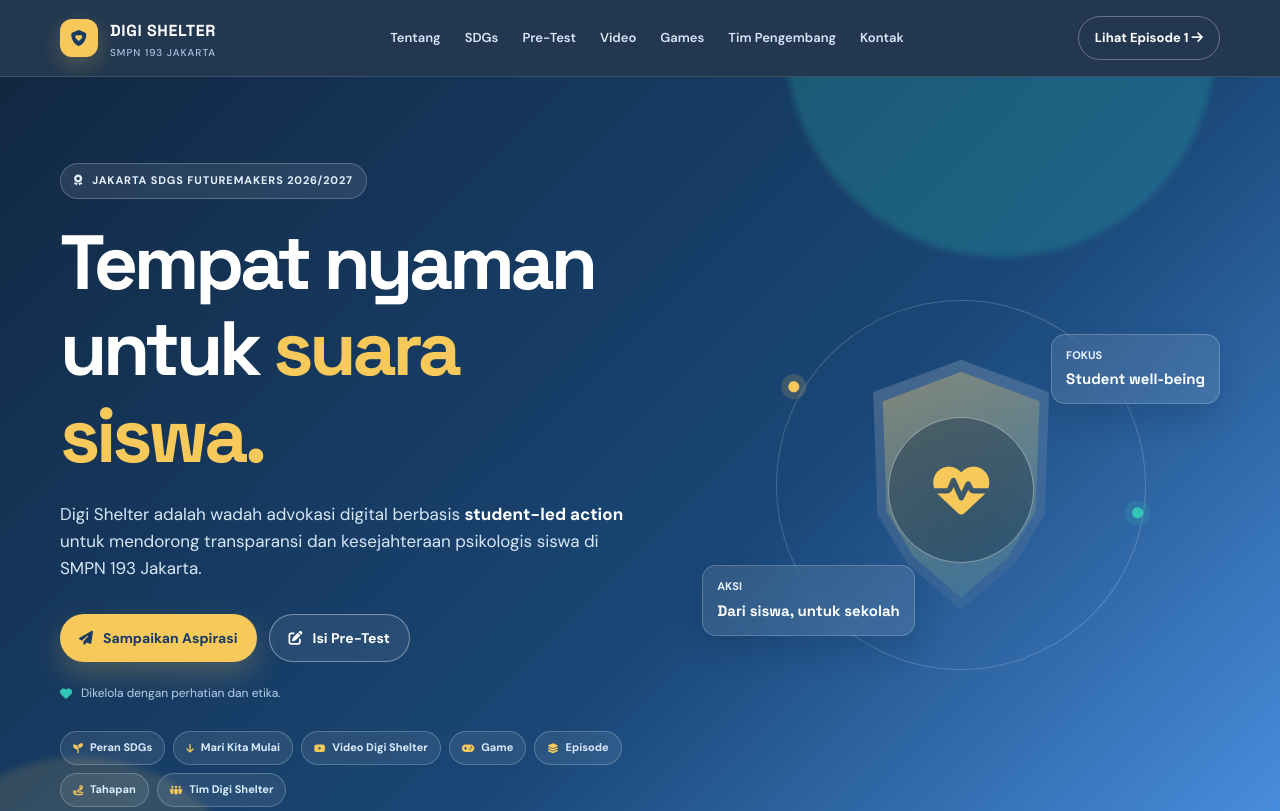
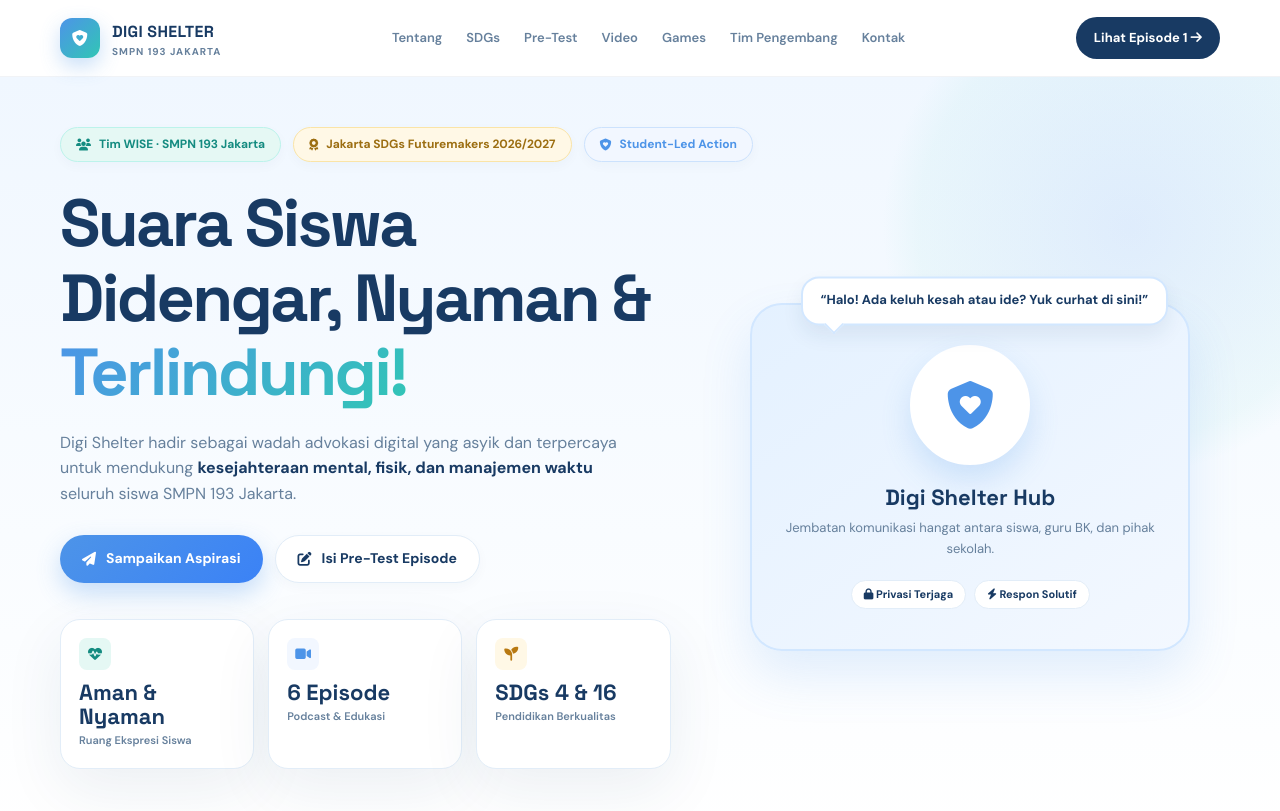
Before and after one commit to DigiShelter-TimWise/DigiShelter-TimWise.github.io, a plain HTML site: page index.html in a window 1280 px wide. Shown: the top 811 px of the page. Drawn offline with Linux system fonts and the light colour scheme.

Commit message:
index.html

```diff
--- a/index.html
+++ b/index.html
@@ -14,17 +14,17 @@
       --ink: #112842;
       --navy: #183a63;
       --blue: #4d94e8;
-      --sky: #e9f4ff;
-      --sky-2: #f7fbff;
+      --sky: #f2f7ff;
+      --sky-2: #fbfdff;
       --coral: #ff6f61;
       --mint: #31c6b5;
       --gold: #f7c95b;
       --muted: #66809c;
-      --line: #dce9f5;
+      --line: #e2edf8;
       --white: #ffffff;
-      --shadow: 0 20px 60px rgba(24, 58, 99, 0.11);
-      --radius-lg: 28px;
-      --radius-md: 18px;
+      --shadow: 0 20px 60px rgba(24, 58, 99, 0.08);
+      --radius-lg: 32px;
+      --radius-md: 20px;
     }
 
     * { box-sizing: border-box; margin: 0; padding: 0; }
@@ -45,9 +45,9 @@
       position: sticky;
       top: 0;
       z-index: 20;
-      border-bottom: 1px solid rgba(255,255,255,.12);
-      background: rgba(17,40,66,.92);
-      backdrop-filter: blur(18px);
+      border-bottom: 1px solid rgba(24,58,99,.06);
+      background: rgba(255,255,255,.9);
+      backdrop-filter: blur(16px);
     }
     .nav {
       min-height: 76px;
@@ -56,63 +56,248 @@
       justify-content: space-between;
       gap: 24px;
     }
-    .brand { display: inline-flex; align-items: center; gap: 12px; color: var(--white); font-family: 'Space Grotesk', sans-serif; font-weight: 700; letter-spacing: .04em; }
-    .brand-mark { width: 38px; height: 38px; display: grid; place-items: center; border-radius: 12px; color: var(--navy); background: var(--gold); box-shadow: 0 8px 20px rgba(247,201,91,.22); }
-    .brand small { display: block; color: #a8c5e4; font: 500 10px/1.1 'DM Sans', sans-serif; letter-spacing: .1em; margin-top: 3px; }
-    .nav-links { display: flex; align-items: center; gap: 24px; color: #d7e7f8; font-size: 13px; font-weight: 600; }
+    .brand { display: inline-flex; align-items: center; gap: 12px; color: var(--navy); font-family: 'Space Grotesk', sans-serif; font-weight: 700; letter-spacing: .02em; }
+    .brand-mark { width: 40px; height: 40px; display: grid; place-items: center; border-radius: 12px; color: var(--white); background: linear-gradient(135deg, var(--blue), var(--mint)); box-shadow: 0 8px 20px rgba(77,148,232,.3); }
+    .brand small { display: block; color: var(--muted); font: 700 10px/1.1 'DM Sans', sans-serif; letter-spacing: .1em; margin-top: 2px; }
+    .nav-links { display: flex; align-items: center; gap: 24px; color: var(--muted); font-size: 13px; font-weight: 600; }
     .nav-links a { transition: color .2s ease; }
-    .nav-links a:hover { color: var(--gold); }
-    .nav-cta { padding: 11px 16px; border: 1px solid rgba(255,255,255,.3); border-radius: 999px; color: var(--white); font-size: 13px; font-weight: 700; transition: .2s ease; }
-    .nav-cta:hover { border-color: var(--gold); color: var(--gold); }
-    .menu-toggle { display: none; width: 42px; height: 42px; border: 1px solid rgba(255,255,255,.2); border-radius: 12px; background: transparent; color: var(--white); cursor: pointer; }
+    .nav-links a:hover { color: var(--blue); }
+    .nav-cta { padding: 11px 18px; border-radius: 999px; color: var(--white); background: var(--navy); font-size: 13px; font-weight: 700; transition: transform .2s ease, background .2s ease; }
+    .nav-cta:hover { transform: translateY(-2px); background: var(--blue); }
+    .menu-toggle { display: none; width: 42px; height: 42px; border: 1px solid var(--line); border-radius: 12px; background: var(--white); color: var(--navy); cursor: pointer; }
 
+    /* CHEERFUL HERO SECTION */
     .hero {
       position: relative;
       isolation: isolate;
       overflow: hidden;
-      padding: 86px 0 90px;
+      padding: 50px 0 70px;
+      background: linear-gradient(180deg, #f0f7ff 0%, #f9fcff 60%, #ffffff 100%);
+    }
+    .hero::before {
+      content: '';
+      position: absolute;
+      top: -100px;
+      right: -100px;
+      width: 500px;
+      height: 500px;
+      background: radial-gradient(circle, rgba(77,148,232,0.12) 0%, rgba(49,198,181,0.05) 60%, transparent 70%);
+      border-radius: 50%;
+      z-index: -1;
+    }
+    .hero-top-badges {
+      display: flex;
+      flex-wrap: wrap;
+      align-items: center;
+      gap: 12px;
+      margin-bottom: 24px;
+    }
+    .badge-pill {
+      display: inline-flex;
+      align-items: center;
+      gap: 8px;
+      padding: 7px 15px;
+      border-radius: 999px;
+      font-size: 12px;
+      font-weight: 700;
+      border: 1px solid var(--line);
+      background: var(--white);
+      box-shadow: 0 4px 12px rgba(24,58,99,.03);
+    }
+    .badge-pill.green { color: #148b80; border-color: #bcf3eb; background: #e5f8f4; }
+    .badge-pill.gold { color: #9c6e11; border-color: #fae4a7; background: #fff8e6; }
+    .badge-pill.blue { color: var(--blue); border-color: #cce2fd; background: var(--sky); }
+
+    .hero-grid {
+      display: grid;
+      grid-template-columns: 1.1fr .9fr;
+      align-items: center;
+      gap: 50px;
+    }
+    h1, h2, h3, h4 { font-family: 'Space Grotesk', sans-serif; line-height: 1.12; }
+    .hero h1 {
+      font-size: clamp(40px, 5.2vw, 68px);
+      letter-spacing: -.04em;
+      color: var(--navy);
+      margin-bottom: 20px;
+    }
+    .hero h1 span.gradient-text {
+      background: linear-gradient(135deg, var(--blue) 0%, var(--mint) 100%);
+      -webkit-background-clip: text;
+      -webkit-text-fill-color: transparent;
+    }
+    .hero-copy {
+      max-width: 580px;
+      color: var(--muted);
+      font-size: 16px;
+      margin-bottom: 28px;
+    }
+    .hero-copy strong { color: var(--navy); }
+
+    .hero-actions {
+      display: flex;
+      flex-wrap: wrap;
+      gap: 12px;
+      margin-bottom: 36px;
+    }
+    .btn {
+      display: inline-flex;
+      align-items: center;
+      justify-content: center;
+      gap: 10px;
+      min-height: 48px;
+      padding: 0 22px;
+      border-radius: 999px;
+      font-size: 14px;
+      font-weight: 700;
+      transition: transform .2s ease, box-shadow .2s ease, background .2s ease;
+    }
+    .btn:hover { transform: translateY(-2px); }
+    .btn-primary {
       color: var(--white);
-      background: linear-gradient(135deg, #112842 0%, #1a4777 58%, #4d94e8 100%);
+      background: linear-gradient(135deg, var(--blue), #3b82f6);
+      box-shadow: 0 10px 24px rgba(77,148,232,.3);
     }
-    .hero::before, .hero::after { content: ''; position: absolute; z-index: -1; border-radius: 50%; filter: blur(3px); pointer-events: none; }
-    .hero::before { width: 430px; height: 430px; top: -250px; right: 5%; background: rgba(49,198,181,.22); }
-    .hero::after { width: 360px; height: 360px; bottom: -220px; left: -100px; background: rgba(247,201,91,.13); }
-    .hero-grid { display: grid; grid-template-columns: 1.05fr .95fr; align-items: center; gap: 70px; }
-    .eyebrow { display: inline-flex; align-items: center; gap: 9px; margin-bottom: 20px; padding: 8px 13px; border: 1px solid rgba(255,255,255,.22); border-radius: 999px; background: rgba(255,255,255,.09); color: #e5f1ff; font-size: 11px; font-weight: 700; letter-spacing: .08em; text-transform: uppercase; }
-    h1, h2, h3, h4 { font-family: 'Space Grotesk', sans-serif; line-height: 1.13; }
-    .hero h1 { max-width: 700px; margin-bottom: 22px; font-size: clamp(44px, 6vw, 78px); letter-spacing: -.055em; }
-    .hero h1 span { color: var(--gold); }
-    .hero-copy { max-width: 630px; color: #d7e7f8; font-size: 17px; }
-    .hero-copy em { color: var(--white); font-style: normal; font-weight: 700; }
-    .hero-actions { display: flex; flex-wrap: wrap; gap: 12px; margin-top: 32px; }
-    .btn { display: inline-flex; align-items: center; justify-content: center; gap: 10px; min-height: 48px; padding: 0 19px; border-radius: 999px; font-size: 14px; font-weight: 700; transition: transform .2s ease, box-shadow .2s ease, background .2s ease; }
-    .btn:hover { transform: translateY(-2px); }
-    .btn-primary { color: var(--navy); background: var(--gold); box-shadow: 0 12px 28px rgba(247,201,91,.23); }
-    .btn-primary:hover { background: #ffda77; }
-    .btn-ghost { color: var(--white); border: 1px solid rgba(255,255,255,.38); background: rgba(255,255,255,.07); }
-    .btn-ghost:hover { background: rgba(255,255,255,.15); }
-    .hero-note { display: flex; align-items: center; gap: 9px; margin-top: 22px; color: #b8d0e8; font-size: 12px; }
-    .hero-note i { color: var(--mint); }
-    .hero-menu { display: flex; flex-wrap: wrap; gap: 8px; margin-top: 27px; }
-    .hero-menu a { display: inline-flex; align-items: center; gap: 7px; min-height: 34px; padding: 0 12px; border: 1px solid rgba(255,255,255,.22); border-radius: 999px; color: #dcecff; background: rgba(255,255,255,.08); font-size: 11px; font-weight: 700; transition: .2s ease; }
-    .hero-menu a:hover { color: var(--navy); border-color: var(--gold); background: var(--gold); transform: translateY(-2px); }
-    .hero-menu a i { color: var(--gold); font-size: 10px; }
-    .hero-menu a:hover i { color: var(--navy); }
+    .btn-primary:hover { box-shadow: 0 14px 28px rgba(77,148,232,.4); }
+    .btn-secondary {
+      color: var(--navy);
+      border: 1px solid var(--line);
+      background: var(--white);
+      box-shadow: 0 4px 12px rgba(24,58,99,.03);
+    }
+    .btn-secondary:hover { background: var(--sky); border-color: #cbdff8; }
 
-    .hero-art { position: relative; min-height: 420px; display: grid; place-items: center; }
-    .art-orbit { position: absolute; width: min(370px, 82vw); aspect-ratio: 1; border: 1px solid rgba(255,255,255,.19); border-radius: 50%; transform: rotate(-20deg); }
-    .art-orbit::before, .art-orbit::after { content: ''; position: absolute; width: 11px; height: 11px; border-radius: 50%; background: var(--gold); box-shadow: 0 0 0 7px rgba(247,201,91,.16); }
-    .art-orbit::before { top: 8%; left: 15%; }
-    .art-orbit::after { right: 6%; bottom: 25%; background: var(--mint); box-shadow: 0 0 0 7px rgba(49,198,181,.16); }
-    .shield { position: relative; z-index: 1; width: 220px; aspect-ratio: .88; display: grid; place-items: center; padding-top: 10px; color: var(--white); background: linear-gradient(155deg, rgba(255,255,255,.2), rgba(255,255,255,.06)); clip-path: polygon(50% 0, 90% 13%, 88% 62%, 74% 82%, 50% 100%, 26% 82%, 12% 62%, 10% 13%); filter: drop-shadow(0 24px 30px rgba(5,25,49,.28)); }
-    .shield::after { content: ''; position: absolute; inset: 12px; clip-path: inherit; background: linear-gradient(155deg, rgba(247,201,91,.36), rgba(49,198,181,.12)); }
-    .shield-inner { position: relative; z-index: 2; width: 146px; height: 146px; display: grid; place-items: center; border: 1px solid rgba(255,255,255,.4); border-radius: 50%; background: rgba(17,40,66,.4); font-size: 56px; color: var(--gold); }
-    .art-label { position: absolute; padding: 12px 14px; border: 1px solid rgba(255,255,255,.2); border-radius: 14px; background: rgba(255,255,255,.1); backdrop-filter: blur(12px); color: #e8f3ff; font-size: 11px; font-weight: 700; box-shadow: 0 15px 30px rgba(5,25,49,.16); }
-    .art-label strong { display: block; margin-top: 3px; color: var(--white); font-family: 'Space Grotesk', sans-serif; font-size: 15px; }
-    .label-one { top: 14%; right: 0; }
-    .label-two { bottom: 14%; left: 0; }
+    /* HERO STATS CARDS BAR */
+    .hero-stats {
+      display: grid;
+      grid-template-columns: repeat(3, 1fr);
+      gap: 14px;
+    }
+    .stat-box {
+      padding: 18px;
+      border-radius: var(--radius-md);
+      background: var(--white);
+      border: 1px solid var(--line);
+      box-shadow: var(--shadow);
+    }
+    .stat-box .stat-icon {
+      width: 32px;
+      height: 32px;
+      display: grid;
+      place-items: center;
+      border-radius: 8px;
+      font-size: 14px;
+      margin-bottom: 10px;
+    }
+    .stat-box:nth-child(1) .stat-icon { color: #148b80; background: #e5f8f4; }
+    .stat-box:nth-child(2) .stat-icon { color: var(--blue); background: var(--sky); }
+    .stat-box:nth-child(3) .stat-icon { color: #b87911; background: #fff8e6; }
+    .stat-box b {
+      display: block;
+      font-family: 'Space Grotesk', sans-serif;
+      font-size: 22px;
+      color: var(--navy);
+      line-height: 1.1;
+    }
+    .stat-box span {
+      display: block;
+      margin-top: 4px;
+      color: var(--muted);
+      font-size: 11px;
+      font-weight: 600;
+    }
 
-    .quick-strip { position: relative; z-index: 2; margin-top: -28px; }
+    /* CHEERFUL ILLUSTRATION CARD WITH SPEECH BUBBLE */
+    .hero-visual-wrapper {
+      position: relative;
+      display: flex;
+      justify-content: center;
+      align-items: center;
+      padding: 20px;
+    }
+    .mascot-card {
+      position: relative;
+      width: 100%;
+      max-width: 440px;
+      border-radius: var(--radius-lg);
+      background: linear-gradient(145deg, #e4f1ff, #f3f8ff);
+      border: 2px solid #d2e7ff;
+      padding: 40px 30px;
+      text-align: center;
+      box-shadow: 0 25px 50px rgba(77,148,232,0.15);
+    }
+    .speech-bubble {
+      position: absolute;
+      top: -24px;
+      right: 20px;
+      background: var(--white);
+      border: 2px solid #d2e7ff;
+      padding: 12px 18px;
+      border-radius: 18px;
+      font-size: 13px;
+      font-weight: 700;
+      color: var(--navy);
+      box-shadow: 0 10px 20px rgba(24,58,99,0.08);
+      animation: floatBubble 3s ease-in-out infinite;
+    }
+    .speech-bubble::after {
+      content: '';
+      position: absolute;
+      bottom: -8px;
+      left: 24px;
+      width: 12px;
+      height: 12px;
+      background: var(--white);
+      border-bottom: 2px solid #d2e7ff;
+      border-right: 2px solid #d2e7ff;
+      transform: rotate(45deg);
+    }
+    @keyframes floatBubble {
+      0%, 100% { transform: translateY(0); }
+      50% { transform: translateY(-6px); }
+    }
+
+    .mascot-icon-circle {
+      width: 120px;
+      height: 120px;
+      margin: 0 auto 20px;
+      display: grid;
+      place-items: center;
+      background: var(--white);
+      border-radius: 50%;
+      box-shadow: 0 15px 30px rgba(77,148,232,0.2);
+      font-size: 48px;
+      color: var(--blue);
+      border: 4px solid #fff;
+    }
+    .mascot-card h3 {
+      font-size: 22px;
+      color: var(--navy);
+      margin-bottom: 8px;
+    }
+    .mascot-card p {
+      color: var(--muted);
+      font-size: 13px;
+      margin-bottom: 20px;
+    }
+    .mascot-tags {
+      display: flex;
+      justify-content: center;
+      gap: 8px;
+      flex-wrap: wrap;
+    }
+    .mascot-tag-item {
+      padding: 5px 12px;
+      border-radius: 999px;
+      background: var(--white);
+      color: var(--navy);
+      font-size: 11px;
+      font-weight: 700;
+      border: 1px solid var(--line);
+    }
+
+    /* QUICK STRIP BELOW HERO */
+    .quick-strip { margin-top: 30px; }
     .quick-grid { display: grid; grid-template-columns: repeat(3, 1fr); overflow: hidden; border: 1px solid var(--line); border-radius: var(--radius-md); background: var(--white); box-shadow: var(--shadow); }
     .quick-item { display: flex; align-items: center; gap: 14px; padding: 22px 26px; border-right: 1px solid var(--line); }
     .quick-item:last-child { border-right: 0; }
@@ -253,20 +438,15 @@
       .container { width: min(100% - 28px, 600px); }
       .nav { min-height: 68px; }
       .menu-toggle { display: block; }
-      .nav-links { display: none; position: absolute; top: 68px; left: 14px; right: 14px; padding: 15px; flex-direction: column; align-items: stretch; gap: 0; border: 1px solid rgba(255,255,255,.12); border-radius: 16px; background: #17375e; box-shadow: 0 16px 30px rgba(0,0,0,.18); }
+      .nav-links { display: none; position: absolute; top: 68px; left: 14px; right: 14px; padding: 15px; flex-direction: column; align-items: stretch; gap: 0; border: 1px solid var(--line); border-radius: 16px; background: var(--white); box-shadow: 0 16px 30px rgba(0,0,0,.08); }
       .nav-links.open { display: flex; }
       .nav-links a { display: block; padding: 12px 10px; }
       .nav-cta { display: none; }
-      .hero { padding: 62px 0 74px; }
+      .hero { padding: 40px 0 50px; }
       .hero-grid { grid-template-columns: 1fr; gap: 30px; }
-      .hero h1 { font-size: clamp(42px, 14vw, 66px); }
+      .hero h1 { font-size: clamp(38px, 11vw, 56px); }
       .hero-copy { font-size: 15px; }
-      .hero-art { min-height: 300px; }
-      .shield { width: 170px; }
-      .shield-inner { width: 112px; height: 112px; font-size: 42px; }
-      .art-orbit { width: 280px; }
-      .label-one { right: 2%; }
-      .label-two { left: 2%; }
+      .hero-stats { grid-template-columns: 1fr; }
       .quick-grid { grid-template-columns: 1fr; }
       .quick-item { border-right: 0; border-bottom: 1px solid var(--line); }
       .quick-item:last-child { border-bottom: 0; }
@@ -314,32 +494,61 @@
   </header>
 
   <main>
+    <!-- CHEERFUL HERO SECTION -->
     <section class="hero" id="home">
-      <div class="container hero-grid">
-        <div>
-          <div class="eyebrow"><i class="fa-solid fa-award"></i> Jakarta SDGs Futuremakers 2026/2027</div>
-          <h1>Tempat nyaman untuk <span>suara siswa.</span></h1>
-          <p class="hero-copy">Digi Shelter adalah wadah advokasi digital berbasis <em>student-led action</em> untuk mendorong transparansi dan kesejahteraan psikologis siswa di SMPN 193 Jakarta.</p>
-          <div class="hero-actions">
-            <a class="btn btn-primary" href="https://secreto.site/id/aretx7" target="_blank" rel="noopener"><i class="fa-solid fa-paper-plane"></i> Sampaikan Aspirasi</a>
-            <a class="btn btn-ghost" href="#episode"><i class="fa-solid fa-pen-to-square"></i> Isi Pre-Test</a>
+      <div class="container">
+        <!-- Top Pill Badges -->
+        <div class="hero-top-badges">
+          <div class="badge-pill green"><i class="fa-solid fa-users"></i> Tim WISE · SMPN 193 Jakarta</div>
+          <div class="badge-pill gold"><i class="fa-solid fa-award"></i> Jakarta SDGs Futuremakers 2026/2027</div>
+          <div class="badge-pill blue"><i class="fa-solid fa-shield-heart"></i> Student-Led Action</div>
+        </div>
+
+        <div class="hero-grid">
+          <div>
+            <h1>Suara Siswa Didengar, Nyaman & <span class="gradient-text">Terlindungi!</span></h1>
+            <p class="hero-copy">Digi Shelter hadir sebagai wadah advokasi digital yang asyik dan terpercaya untuk mendukung <strong>kesejahteraan mental, fisik, dan manajemen waktu</strong> seluruh siswa SMPN 193 Jakarta.</p>
+
+            <div class="hero-actions">
+              <a class="btn btn-primary" href="https://secreto.site/id/aretx7" target="_blank" rel="noopener"><i class="fa-solid fa-paper-plane"></i> Sampaikan Aspirasi</a>
+              <a class="btn btn-secondary" href="#episode"><i class="fa-solid fa-pen-to-square"></i> Isi Pre-Test Episode</a>
+            </div>
+
+            <!-- Mini Stats Boxes Under Hero -->
+            <div class="hero-stats">
+              <div class="stat-box">
+                <div class="stat-icon"><i class="fa-solid fa-heart-pulse"></i></div>
+                <b>Aman & Nyaman</b>
+                <span>Ruang Ekspresi Siswa</span>
+              </div>
+              <div class="stat-box">
+                <div class="stat-icon"><i class="fa-solid fa-video"></i></div>
+                <b>6 Episode</b>
+                <span>Podcast & Edukasi</span>
+              </div>
+              <div class="stat-box">
+                <div class="stat-icon"><i class="fa-solid fa-seedling"></i></div>
+                <b>SDGs 4 & 16</b>
+                <span>Pendidikan Berkualitas</span>
+              </div>
+            </div>
           </div>
-          <div class="hero-note"><i class="fa-solid fa-heart"></i> Dikelola dengan perhatian dan etika.</div>
-          <nav class="hero-menu" aria-label="Jelajahi Digi Shelter">
-            <a href="#sdgs"><i class="fa-solid fa-seedling"></i> Peran SDGs</a>
-            <a href="#tentang"><i class="fa-solid fa-arrow-down"></i> Mari Kita Mulai</a>
-            <a href="#video"><i class="fa-brands fa-youtube"></i> Video Digi Shelter</a>
-            <a href="#games"><i class="fa-solid fa-gamepad"></i> Game</a>
-            <a href="#episode"><i class="fa-solid fa-layer-group"></i> Episode</a>
-            <a href="#alur"><i class="fa-solid fa-route"></i> Tahapan</a>
-            <a href="#tim"><i class="fa-solid fa-people-group"></i> Tim Digi Shelter</a>
-          </nav>
-        </div>
-        <div class="hero-art" aria-hidden="true">
-          <div class="art-orbit"></div>
-          <div class="shield"><div class="shield-inner"><i class="fa-solid fa-heart-pulse"></i></div></div>
-          <div class="art-label label-one">FOKUS<strong>Student well-being</strong></div>
-          <div class="art-label label-two">AKSI<strong>Dari siswa, untuk sekolah</strong></div>
+
+          <!-- Cheerfull Visual Illustration Card with Speech Bubble -->
+          <div class="hero-visual-wrapper">
+            <div class="mascot-card">
+              <div class="speech-bubble">“Halo! Ada keluh kesah atau ide? Yuk curhat di sini!”</div>
+              <div class="mascot-icon-circle">
+                <i class="fa-solid fa-shield-heart"></i>
+              </div>
+              <h3>Digi Shelter Hub</h3>
+              <p>Jembatan komunikasi hangat antara siswa, guru BK, dan pihak sekolah.</p>
+              <div class="mascot-tags">
+                <span class="mascot-tag-item"><i class="fa-solid fa-lock text-success"></i> Privasi Terjaga</span>
+                <span class="mascot-tag-item"><i class="fa-solid fa-bolt text-warning"></i> Respon Solutif</span>
+              </div>
+            </div>
+          </div>
         </div>
       </div>
     </section>
```
